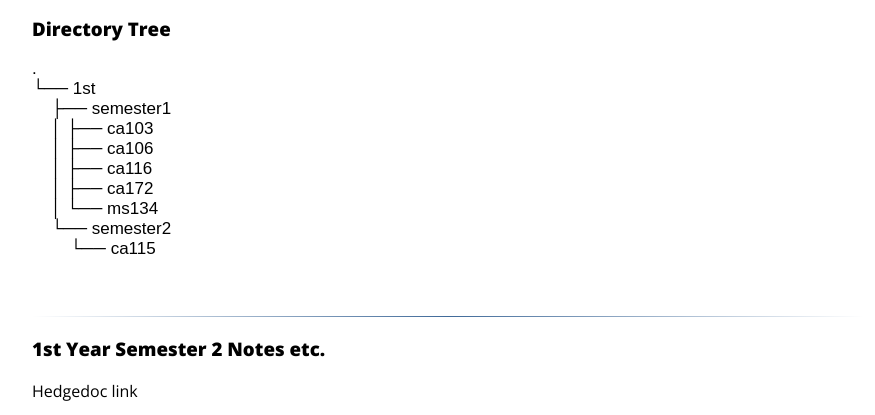
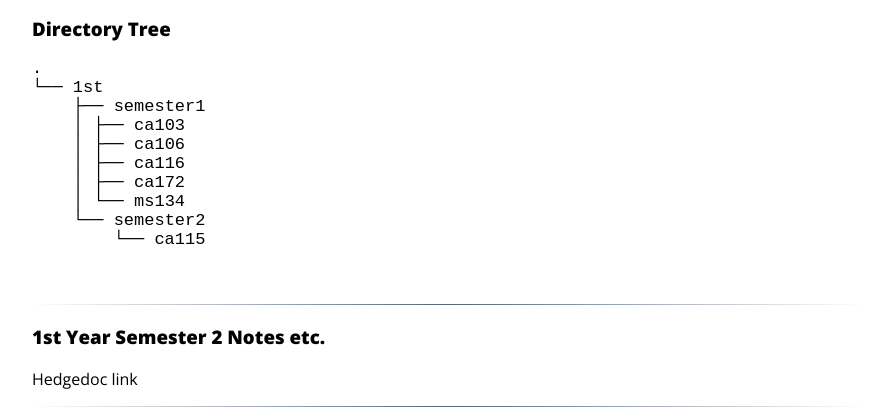
Before and after one commit to DistroByte/website, a plain HTML site: page pages/dcu/index.html in a window 1280 px wide. Shown: the part 315-730 px from the top of the page, without its empty margins (192-1067 px from the left). Drawn offline with nearby package versions, Linux system fonts and the light colour scheme.

Commit message:
:bug: Fix: fixes issues

```diff
--- a/styles.css
+++ b/styles.css
@@ -149,7 +149,7 @@ div#splash h2#splash-text {
 /* File Styling */
 
 #dirs {
-  font-family: Arial, monospace, sans-serif;
+  font-family: ariel, monospace, sans-serif;
   font-size: 17px;
 }
 
```
